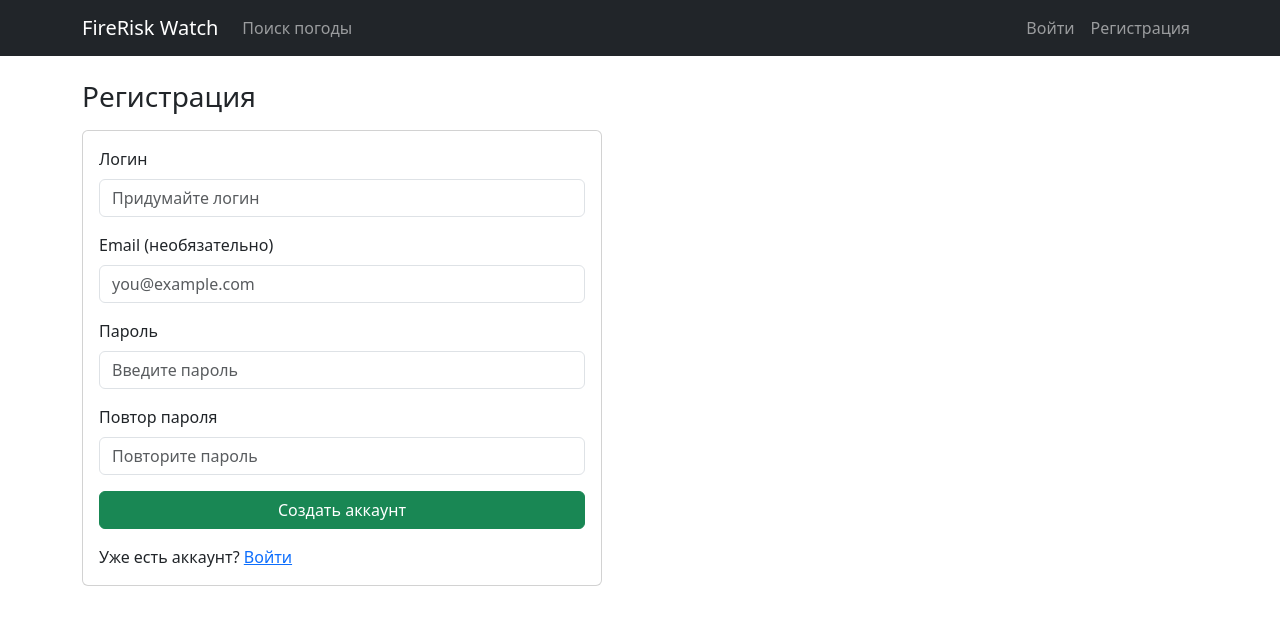
After one commit to Babks/final-django-project, a Django app: page /accounts/signup/ in a window 1280 px wide. The commit adds this page. Shown: the top 625 px of the page. Run offline with Django 5.2, Linux system fonts and the light colour scheme.

Commit message:
feat: add signup page

```diff
--- a/config/urls.py
+++ b/config/urls.py
@@ -7,6 +7,7 @@ from core.views import (
     favorites_view,
     history_view,
     toggle_favorite_city_view,
+    signup_view,
 )
 
 urlpatterns = [
@@ -19,5 +20,6 @@ urlpatterns = [
     path("history/", history_view, name="history"),
     path("favorites/toggle/", toggle_favorite_city_view, name="favorite_toggle"),
 
+    path("accounts/signup/", signup_view, name="signup"),
     path("accounts/", include("django.contrib.auth.urls")),
 ]
--- a/core/forms.py
+++ b/core/forms.py
@@ -1,4 +1,6 @@
 from django import forms
+from django.contrib.auth.forms import UserCreationForm
+from django.contrib.auth.models import User
 
 
 class CitySearchForm(forms.Form):
@@ -14,3 +16,29 @@ class CitySearchForm(forms.Form):
         if not value:
             raise forms.ValidationError("Введите название города.")
         return value
+
+
+class SignUpForm(UserCreationForm):
+    username = forms.CharField(
+        label="Логин",
+        max_length=150,
+        required=True,
+        widget=forms.TextInput(attrs={"placeholder": "Придумайте логин"}),
+    )
+    email = forms.EmailField(
+        label="Email (необязательно)",
+        required=False,
+        widget=forms.EmailInput(attrs={"placeholder": "you@example.com"}),
+    )
+    password1 = forms.CharField(
+        label="Пароль",
+        widget=forms.PasswordInput(attrs={"placeholder": "Введите пароль"}),
+    )
+    password2 = forms.CharField(
+        label="Повтор пароля",
+        widget=forms.PasswordInput(attrs={"placeholder": "Повторите пароль"}),
+    )
+
+    class Meta:
+        model = User
+        fields = ("username", "email", "password1", "password2")
--- a/core/templates/core/base.html
+++ b/core/templates/core/base.html
@@ -41,6 +41,9 @@
                     <li class="nav-item">
                         <a class="nav-link" href="{% url 'login' %}">Войти</a>
                     </li>
+                    <li class="nav-item">
+                        <a class="nav-link" href="{% url 'signup' %}">Регистрация</a>
+                    </li>
                 {% endif %}
             </ul>
         </div>
--- /dev/null
+++ b/core/templates/registration/signup.html
@@ -0,0 +1,83 @@
+{% extends "core/base.html" %}
+{% block title %}Регистрация — FireRisk Watch{% endblock %}
+
+{% block content %}
+<h1 class="h3 mb-3">Регистрация</h1>
+
+<form method="post" class="card p-3" style="max-width: 520px;">
+    {% csrf_token %}
+
+    {% if form.non_field_errors %}
+        <div class="alert alert-danger">
+            {{ form.non_field_errors }}
+        </div>
+    {% endif %}
+
+    <div class="mb-3">
+        <label class="form-label" for="{{ form.username.id_for_label }}">{{ form.username.label }}</label>
+        <input
+            type="text"
+            name="{{ form.username.html_name }}"
+            id="{{ form.username.id_for_label }}"
+            value="{{ form.username.value|default_if_none:'' }}"
+            class="form-control"
+            placeholder="Придумайте логин"
+            required
+        >
+        {% if form.username.errors %}
+            <div class="text-danger small">{{ form.username.errors }}</div>
+        {% endif %}
+    </div>
+
+    <div class="mb-3">
+        <label class="form-label" for="{{ form.email.id_for_label }}">{{ form.email.label }}</label>
+        <input
+            type="email"
+            name="{{ form.email.html_name }}"
+            id="{{ form.email.id_for_label }}"
+            value="{{ form.email.value|default_if_none:'' }}"
+            class="form-control"
+            placeholder="you@example.com"
+        >
+        {% if form.email.errors %}
+            <div class="text-danger small">{{ form.email.errors }}</div>
+        {% endif %}
+    </div>
+
+    <div class="mb-3">
+        <label class="form-label" for="{{ form.password1.id_for_label }}">{{ form.password1.label }}</label>
+        <input
+            type="password"
+            name="{{ form.password1.html_name }}"
+            id="{{ form.password1.id_for_label }}"
+            class="form-control"
+            placeholder="Введите пароль"
+            required
+        >
+        {% if form.password1.errors %}
+            <div class="text-danger small">{{ form.password1.errors }}</div>
+        {% endif %}
+    </div>
+
+    <div class="mb-3">
+        <label class="form-label" for="{{ form.password2.id_for_label }}">{{ form.password2.label }}</label>
+        <input
+            type="password"
+            name="{{ form.password2.html_name }}"
+            id="{{ form.password2.id_for_label }}"
+            class="form-control"
+            placeholder="Повторите пароль"
+            required
+        >
+        {% if form.password2.errors %}
+            <div class="text-danger small">{{ form.password2.errors }}</div>
+        {% endif %}
+    </div>
+
+    <button type="submit" class="btn btn-success">Создать аккаунт</button>
+
+    <div class="mt-3">
+        Уже есть аккаунт? <a href="{% url 'login' %}">Войти</a>
+    </div>
+</form>
+{% endblock %}
--- a/core/views.py
+++ b/core/views.py
@@ -1,15 +1,29 @@
+from django.contrib.auth import login
 from django.contrib.auth.decorators import login_required
 from django.shortcuts import render, redirect
 from django.urls import reverse
 from django.views.decorators.http import require_POST
 
-from core.forms import CitySearchForm
+from core.forms import CitySearchForm, SignUpForm
 from core.models import WeatherSearch, FavoriteCity
 from core.services import get_weather_by_city
 
 
 def home_view(request):
     return render(request, "core/home.html")
+
+
+def signup_view(request):
+    if request.user.is_authenticated:
+        return redirect("home")
+
+    form = SignUpForm(request.POST or None)
+    if request.method == "POST" and form.is_valid():
+        user = form.save()
+        login(request, user)
+        return redirect("home")
+
+    return render(request, "registration/signup.html", {"form": form})
 
 
 def weather_search_view(request):
```
Also changed, not shown: TZ.md (+1 -0 lines), core/templates/core/home.html (line endings or trailing spaces), core/templates/core/weather_search.html (line endings or trailing spaces).
